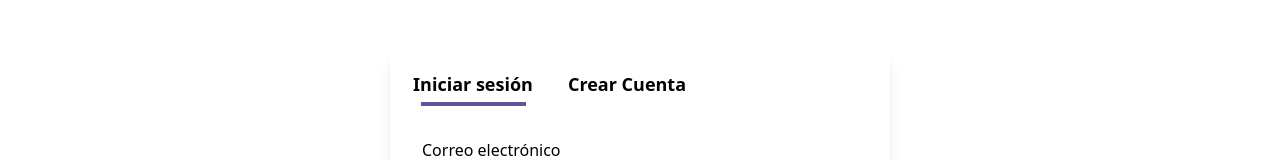
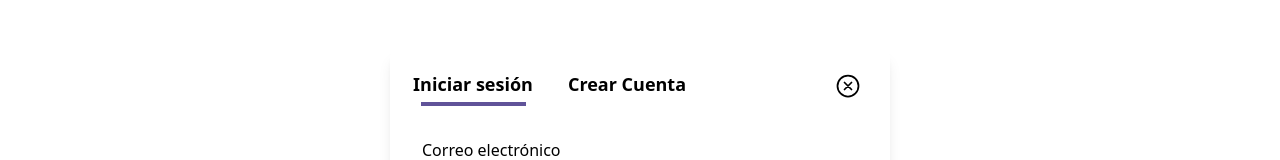
Before and after one commit to JCarlosMtzZ/InVenta-WebApp, a React (Vite) app: page / in a window 1280 px wide. Shown: the part 120-280 px from the top of the page. Built offline with nearby package versions, Linux system fonts and the light colour scheme.

Commit message:
Modal AddProductForm and LogForm

```diff
--- a/src/App.jsx
+++ b/src/App.jsx
@@ -7,6 +7,7 @@ import Dashboard from "./pages/Dashboard.jsx";
 import Sale from "./pages/Sale.jsx";
 import Account from "./pages/Account.jsx";
 import ShopItemDetail from "./components/ShopItemDetail.jsx";
+import FormsContainer from './components/FormsContainer.jsx';
 
 import UserNavBar from './components/UserNavBar.jsx';
 import AdminNavBar from "./components/AdminNavBar.jsx";
@@ -14,11 +15,27 @@ import AdminNavBar from "./components/AdminNavBar.jsx";
 function App() {
 
   const [isAdminLogged, setIsAdminLogged] = useState(true);
+  const [isLogging, setIsLogging] = useState(false);
 
   return (
-    <div className='w-screen h-screen overflow-x-auto overflow-y-auto'>
+    <div className={`w-full h-screen ${isLogging && 'overflow-hidden'}`}>
+      {isLogging && (
+          <div className={`bg-black/70 absolute w-full min-h-[89.8%] top-[60px] flex items-center justify-center z-20`}>
+            <FormsContainer
+              isOpen={isLogging}
+              setIsOpen={setIsLogging}
+            />
+          </div>
+      )}
       <BrowserRouter>
-        {!isAdminLogged ? <AdminNavBar /> : <UserNavBar />}
+        {!isAdminLogged ? (
+          <AdminNavBar />
+          ) : (
+            <UserNavBar
+              isLogging={isLogging}
+              setIsLogging={setIsLogging}
+            />
+          )}
         <Routes>
           <Route path="/" element={<Login />} />
           <Route path="/login" element={<Login />} />
--- a/src/components/AddProductForm.jsx
+++ b/src/components/AddProductForm.jsx
@@ -7,7 +7,7 @@ import FormSubmitButton from "./FormSubmitButton";
 
 function AddProductForm({ isOpen, setIsOpen }) {
 
-  const [isLoading, setIsLoading] = useState(false);
+  const [isLoading, setIsLoading] = useState(true);
   const [isWaitingResponse, setIsWaitingResponse] = useState(false);
   const [categories, setCategories] = useState([]);
 
@@ -200,10 +200,12 @@ function AddProductForm({ isOpen, setIsOpen }) {
   };
 
   return(
-    <div className={`w-full h-full flex justify-center items-center ${isLoading ? 'bg-white' : 'bg-black/70'}`}>
+    <div className={`w-full h-full flex justify-center items-center bg-black/70`}>
       {isLoading ? (
-        <div className='w-fit h-fit animate-spin'>
-          <AiOutlineLoading size='4rem' color='#605399' />
+        <div className="bg-white flex items-center justify-center w-full h-full sm:w-[500px] sm:h-[500px] sm:rounded-lg sm:shadow-lg">
+          <div className='w-fit h-fit animate-spin'>
+            <AiOutlineLoading size='4rem' color='#605399' />
+          </div>
         </div>
       ) : (
         <div className='relative bg-white w-full h-full sm:w-[500px] sm:h-[500px] sm:rounded-lg sm:shadow-lg flex flex-col items-center'>
--- a/src/components/FormsContainer.jsx
+++ b/src/components/FormsContainer.jsx
@@ -1,8 +1,9 @@
 import { useState } from 'react';
 import LoginForm from './LoginForm.jsx';
 import SignupForm from './SignupForm';
+import { IoCloseCircleOutline } from 'react-icons/io5';
 
-function FormsContainer() {
+function FormsContainer({ isOpen, setIsOpen }) {
 
   const [hideLogin, setHideLogin] = useState(false);
   const [animationClass, setAnimationClass] = useState("fade-in");
@@ -17,9 +18,14 @@ function FormsContainer() {
     }, 300);
   };
 
+  const handleClose = () => {
+    setIsOpen(false);
+  };
+
   return (
-    <div className='w-full h-full sm:w-[500px] sm:h-[500px] sm:rounded-lg sm:shadow-lg flex flex-col'>
-      <div className='ml-2 mt-5 flex'>
+    <div className='bg-white w-full h-full sm:w-[500px] sm:h-[500px] sm:rounded-lg sm:shadow-lg flex flex-col'>
+      <div className='ml-2 mr-7 mt-5 flex justify-between items-center'>
+        <div className='flex'>
           <button type='button' onClick={handleCLick} className='w-[150px] flex flex-col items-center text-lg font-semibold'>
             Iniciar sesión
             {!hideLogin && <p className='mt-1 w-[105px] border-b-4 border-b-purp-dark'></p>}
@@ -28,6 +34,16 @@ function FormsContainer() {
             Crear Cuenta
             {hideLogin && <p className='mt-1 w-[110px] border-b-4 border-b-purp-dark'></p>}
           </button>
+        </div>
+        <div className='flex'>
+          <button
+            type="button"
+            onClick={handleClose}
+            className="hover:scale-110 transition -mt-1"
+          >
+            <IoCloseCircleOutline size="1.75rem" />
+          </button>
+        </div>
       </div>
       <div>
         {hideLogin ? (
--- a/src/components/SearchBar.jsx
+++ b/src/components/SearchBar.jsx
@@ -62,7 +62,7 @@ function SearchBar() {
   };
 
   return (
-    <div ref={dropdownRef} className="relative z-20">
+    <div ref={dropdownRef} className="relative z-30">
       <div className="flex items-center">
         <input
           type="text"
--- a/src/components/UserNavBar.jsx
+++ b/src/components/UserNavBar.jsx
@@ -3,17 +3,26 @@ import { FaRegUserCircle } from "react-icons/fa";
 import SearchBar from "./SearchBar";
 import { Link } from "react-router-dom";
 
-function UserNavBar() {
+function UserNavBar({ isLogging, setIsLogging }) {
+
+  const handleOpen = () => {
+    setIsLogging(true);
+  }
+
   return (
     <nav className='w-[100%] h-[60px] bg-purp-dark flex justify-between items-center'>
       <button type='button' className='ml-4 hover:scale-110 transition'>
         <IoHomeOutline color='white' size='2rem' />
       </button>
       <SearchBar />
-      <Link to="/login" className="h-[40px] flex items-center justify-center text-white sm:py-1.5 sm:px-2 mr-4 sm:rounded-lg sm:border-solid sm:border-2 sm:border-white hover:scale-105 transition">
+      <button
+        type="button"
+        onClick={handleOpen}
+        className="h-[40px] flex items-center justify-center text-white sm:py-1.5 sm:px-2 mr-4 sm:rounded-lg sm:border-solid sm:border-2 sm:border-white hover:scale-105 transition"
+      >
         <FaRegUserCircle color="white" size='2rem' className="hover:scale-110 sm:scale-90 sm:hover:scale-90 transition"/>
         <p className="ml-2 hidden sm:block">Acceder</p>
-      </Link>
+      </button>
     </nav>
   );
 };
--- a/src/pages/Inventory.jsx
+++ b/src/pages/Inventory.jsx
@@ -43,23 +43,22 @@ function Inventory() {
 
 
   return (
-      <div className={`w-full h-[90%] ${isLoading && 'flex justify-center items-center'}`}>
+      <div className={`w-full h-[89.8%] ${isLoading && 'flex justify-center items-center'}`}>
         {isLoading ? (
           <div className='w-fit h-fit animate-spin'>
             <AiOutlineLoading size='4rem' color='#605399' />
           </div>
         ) : (
-          <div className={`relative w-full h-full ${isAddingProduct && 'overflow-hidden'}`}>
-
+          <div className={`relative w-full min-h-full max-h-[500px]  ${isAddingProduct && 'overflow-hidden'}`}>
             {isAddingProduct ? (
-              <div className='absolute w-full h-full flex items-center justify-center z-10'>
+              <div className='absolute w-full h-full flex items-center justify-center z-20'>
                 <AddProductForm
                   isOpen={isAddingProduct}
                   setIsOpen={setIsAddingProduct}
                 />
               </div>
             ) : (
-              <div className='fixed right-[20px] bottom-[20px]'>
+              <div className='fixed right-[35px] bottom-[30px] z-10'>
                 <button onClick={handlePlusButtonClick} type="button" className="bg-purp-dark p-2 rounded-[50%] hover:scale-105 transition">
                   <FaPlus color="white" size='1.8rem' />
                 </button>
```
Lines whose indentation alone changed are shown as unchanged.
